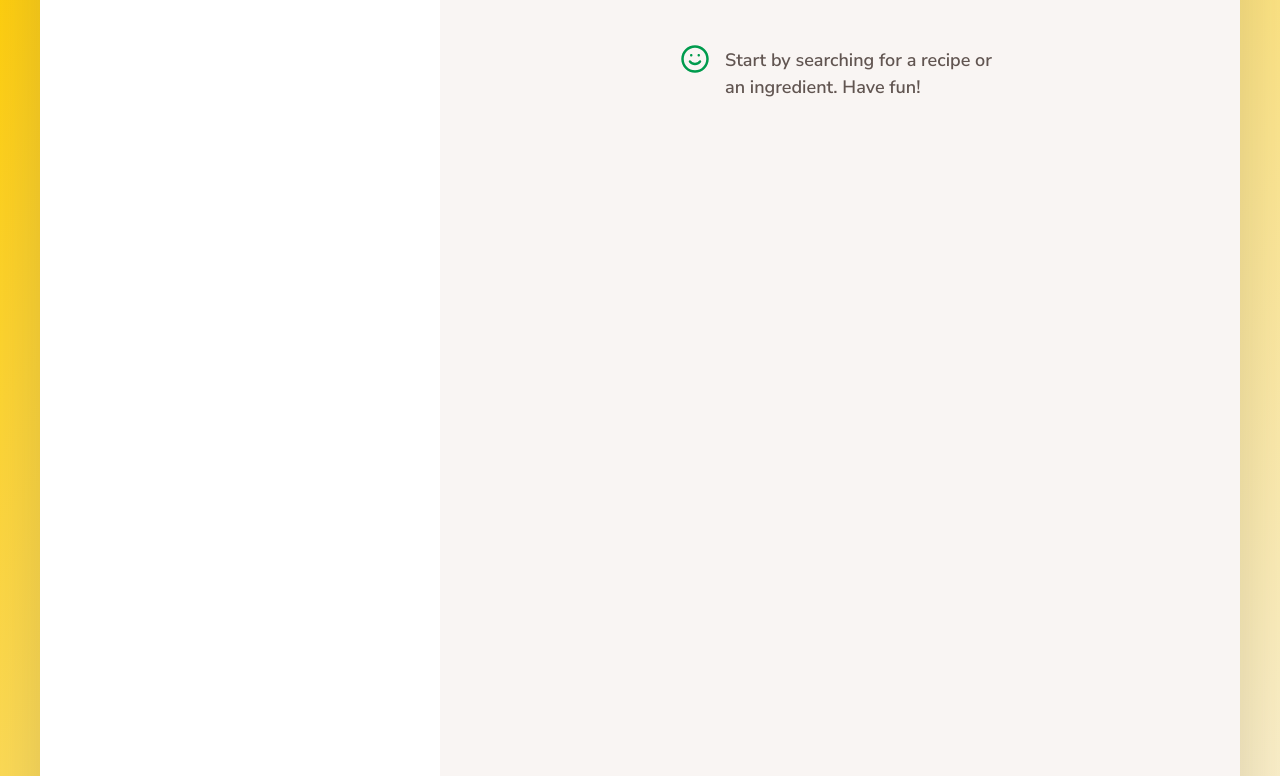
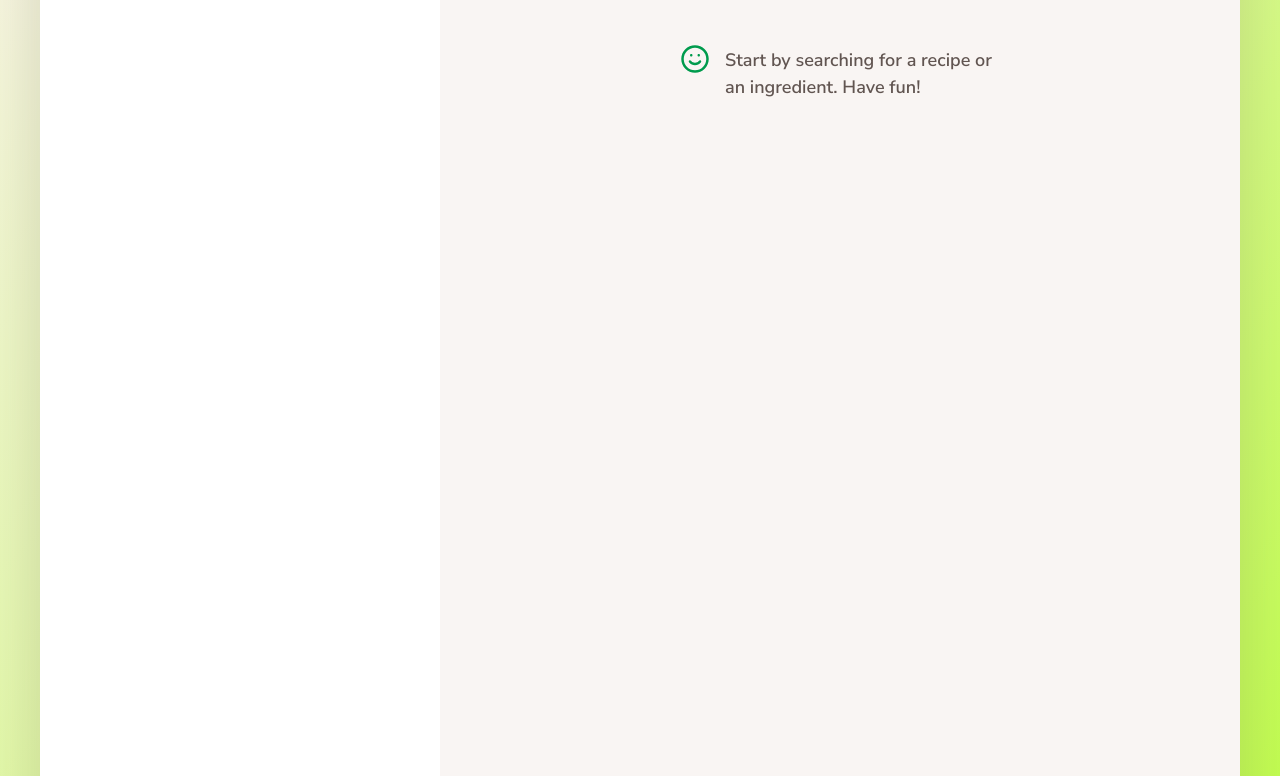
Before and after one commit to TrinankurDas/forkify-javascript-css-html, a website built with Parcel: page index.html in a window 1280 px wide. Shown: the part 154-930 px from the top of the page. Built offline with nearby package versions, Linux system fonts and the light colour scheme.

Commit message:
Change Colour

```diff
--- a/src/sass/_base.scss
+++ b/src/sass/_base.scss
@@ -1,7 +1,7 @@
 // $color-primary: #f59a83;
 $color-primary: #009b4d;
-$color-grad-1: #ffcc00;
-$color-grad-2: #faf5e9;
+$color-grad-1: #faf5e9;
+$color-grad-2: #baff39;
 
 $color-grey-light-1: #f9f5f3; // Light background
 $color-grey-light-2: #f2efee; // Light lines
```
